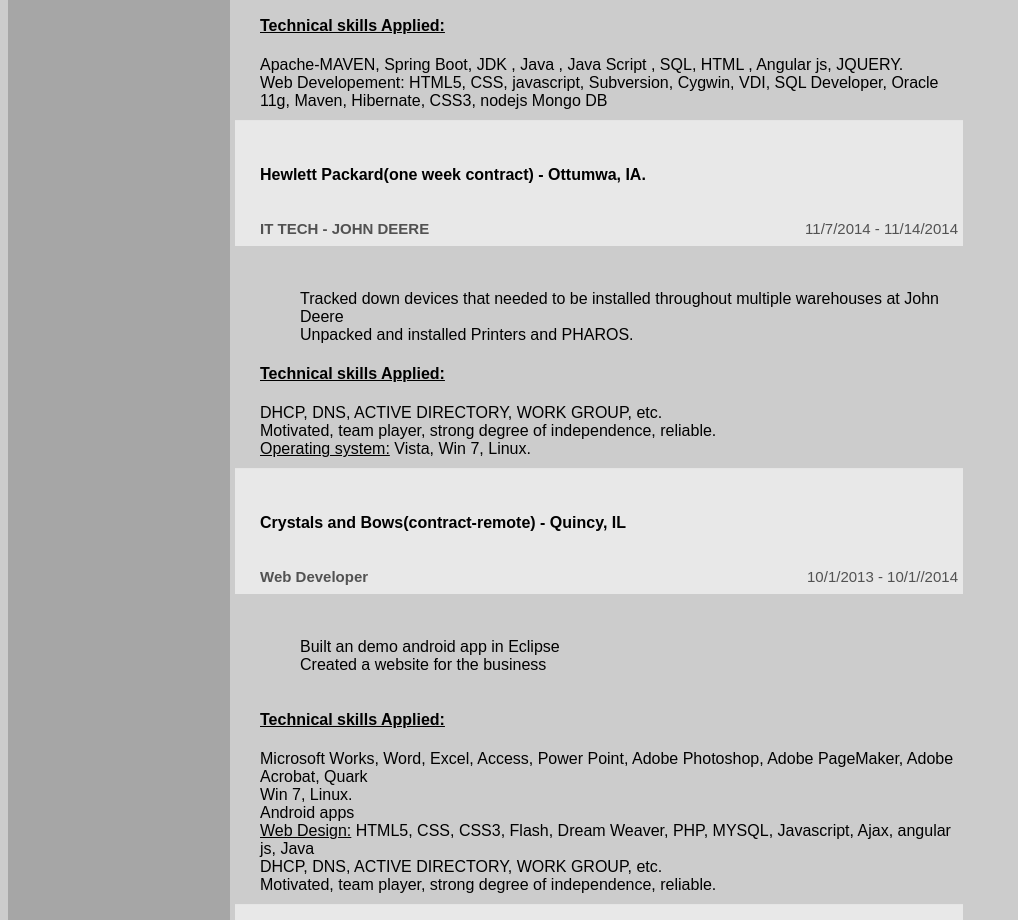
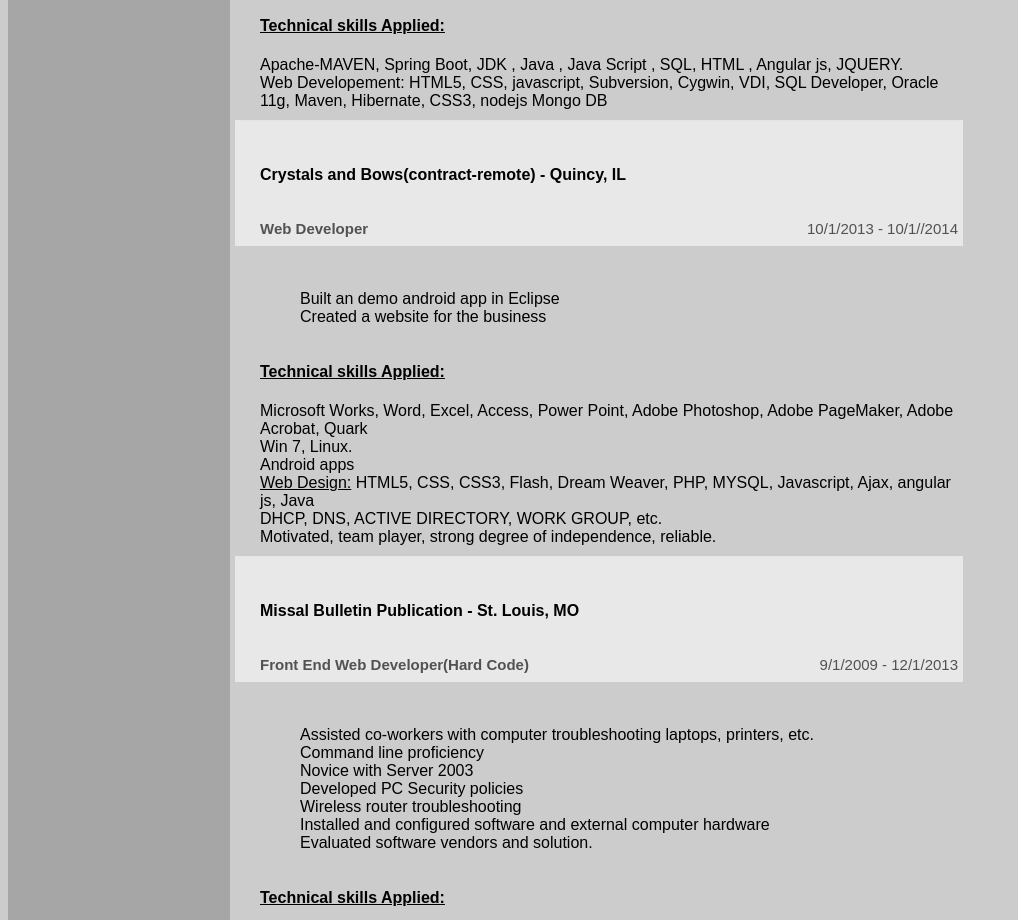
Before and after one commit to drew21/drew21.github.io, a plain HTML site: page resume.html in a window 1280 px wide. Shown: the part 3120-4040 px from the top of the page, without its empty margins (0-1018 px from the left). Drawn offline with nearby package versions, Linux system fonts and the light colour scheme.

Commit message:
Add files via upload

```diff
--- a/resume.html
+++ b/resume.html
@@ -214,27 +214,7 @@ Web Developement: HTML5, CSS, javascript, Subversion, Cygwin, VDI, SQL Developer
 
 	<br/>
 </div>
-<div class="spback">
-<br/>
-<h4>Hewlett Packard(one week contract) - Ottumwa, IA.</h4>
-<p class = "alignleft"> IT TECH - JOHN DEERE</p>
-<p class = "alignright">11/7/2014 - 11/14/2014 </p><br/></br>
-</div>
-<div class="sp">
-<br/>
-<ul style="b">
-	<li>Tracked down devices that needed to be installed throughout multiple warehouses at John Deere</li>
-	<li>Unpacked and installed Printers and PHAROS.</li>
-	</ul>
-	<br/>
-	<br/>
-	<br/>
-<h4><u>Technical skills Applied:</u></h4>
-DHCP, DNS, ACTIVE DIRECTORY, WORK GROUP, etc.<br/>
-Motivated, team player, strong degree of independence, reliable.
-<br/><u>Operating system:</u> Vista, Win 7, Linux.
-	<br/>
-</div>
+
 <div class="spback">
 <br/>
 <h4>Crystals and Bows(contract-remote) - Quincy, IL</h4>
```
